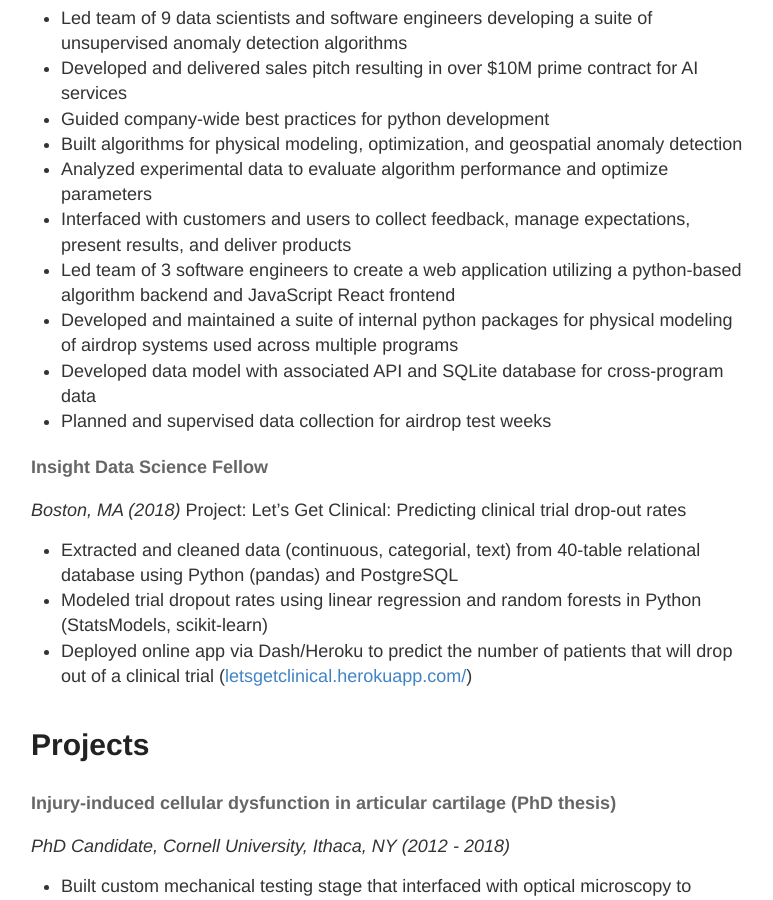
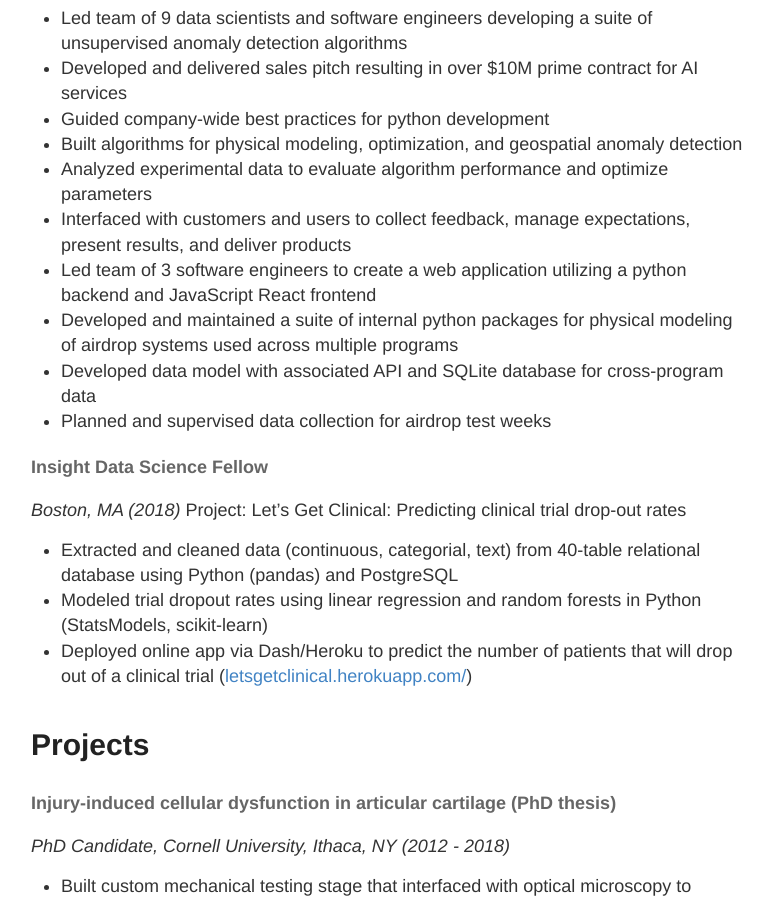
Before and after one commit to lenabradley/lenabradley.github.io, a Jekyll site: the page built from about.md, in a window 1280 px wide and 900 px high, scrolled down 1428 px. Shown: the whole window, without its empty margins (249-1022 px from the left). Built offline with Jekyll 4.4.1, drawn with Linux system fonts in a browser that asks for light colours.

Commit message:
udpate resume

```diff
--- a/about.md
+++ b/about.md
@@ -45,7 +45,7 @@ _Cambridge, MA (2018 - Present)_
 * Built algorithms for physical modeling, optimization, and geospatial anomaly detection
 * Analyzed experimental data to evaluate algorithm performance and optimize parameters
 * Interfaced with customers and users to collect feedback, manage expectations, present results, and deliver products
-* Led team of 3 software engineers to create a web application utilizing a python-based algorithm backend and JavaScript React frontend
+* Led team of 3 software engineers to create a web application utilizing a python backend and JavaScript React frontend
 * Developed and maintained a suite of internal python packages for physical modeling of airdrop systems used across multiple programs
 * Developed data model with associated API and SQLite database for cross-program data
 * Planned and supervised data collection for airdrop test weeks
```
